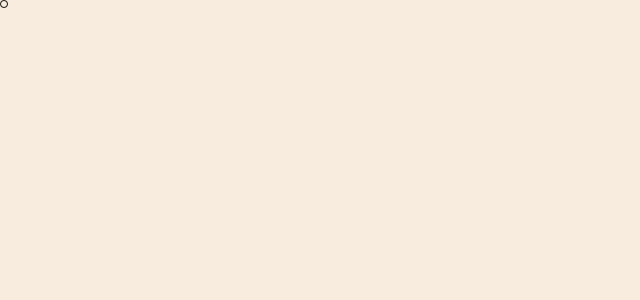
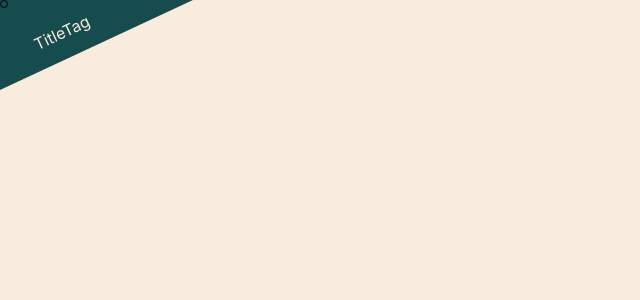
Before and after one commit to tomhughes87/Portfolio, a React (Create React App) app: page / in a window 1280 px wide. Shown: the top 300 px of the page, without its empty margins (0-640 px from the left). Built offline with nearby package versions, Linux system fonts and the light colour scheme.

Commit message:
import <navbar /> + <titletag /> onto <homepage/>

```diff
--- a/src/pages/HomePage.tsx
+++ b/src/pages/HomePage.tsx
@@ -1,11 +1,16 @@
 import React from 'react'
 import MainCursor from '../components/MainCursor/MainCursor'
+import NavBar from '../components/Navbar/NavBar'
+import TitleTag from '../components/TitleTag/TitleTag'
 import WorkInProgress from '../components/WorkInProgress/WorkInProgress'
 import './HomePage.css'
 
 export default function HomePage() {
   return (
     <>
+
+    {/* <NavBar /> */}
+    <TitleTag />
     <MainCursor />
 
     <div className='EntireSplashScreen'></div>
```
